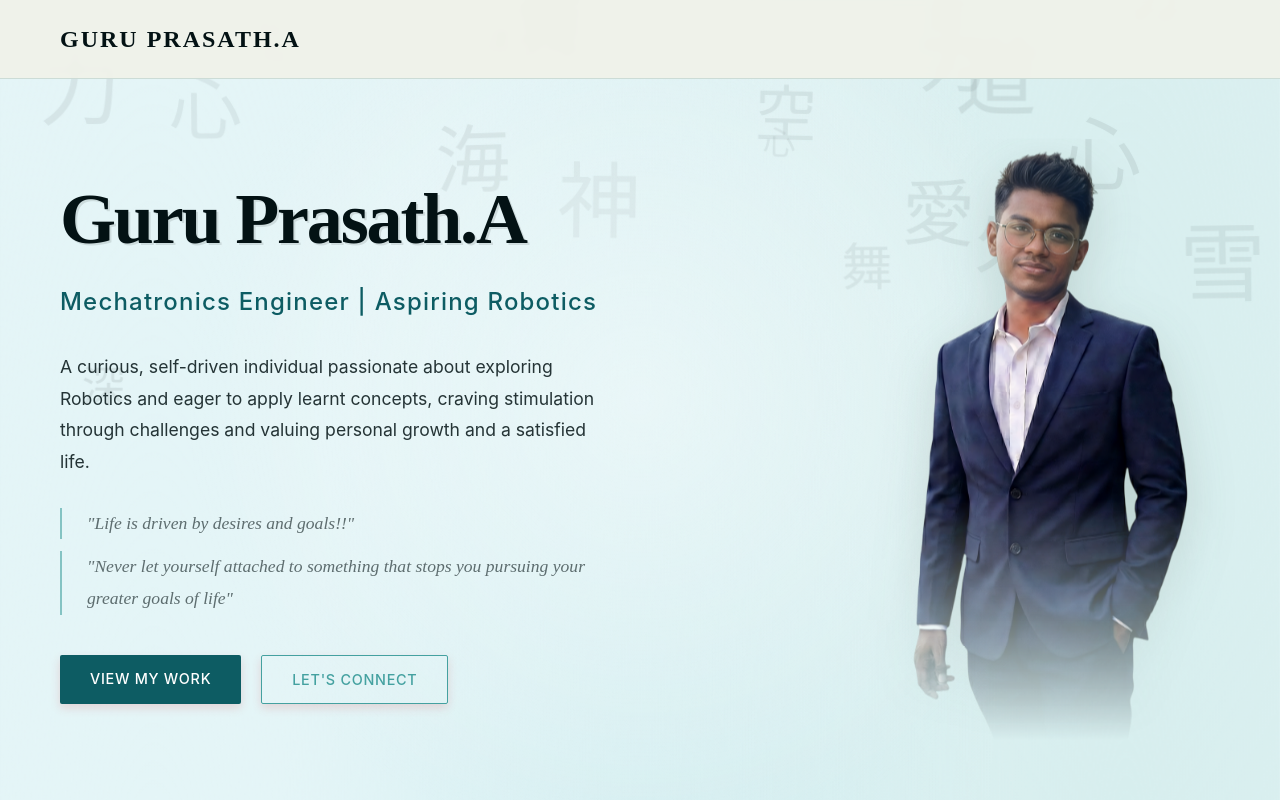
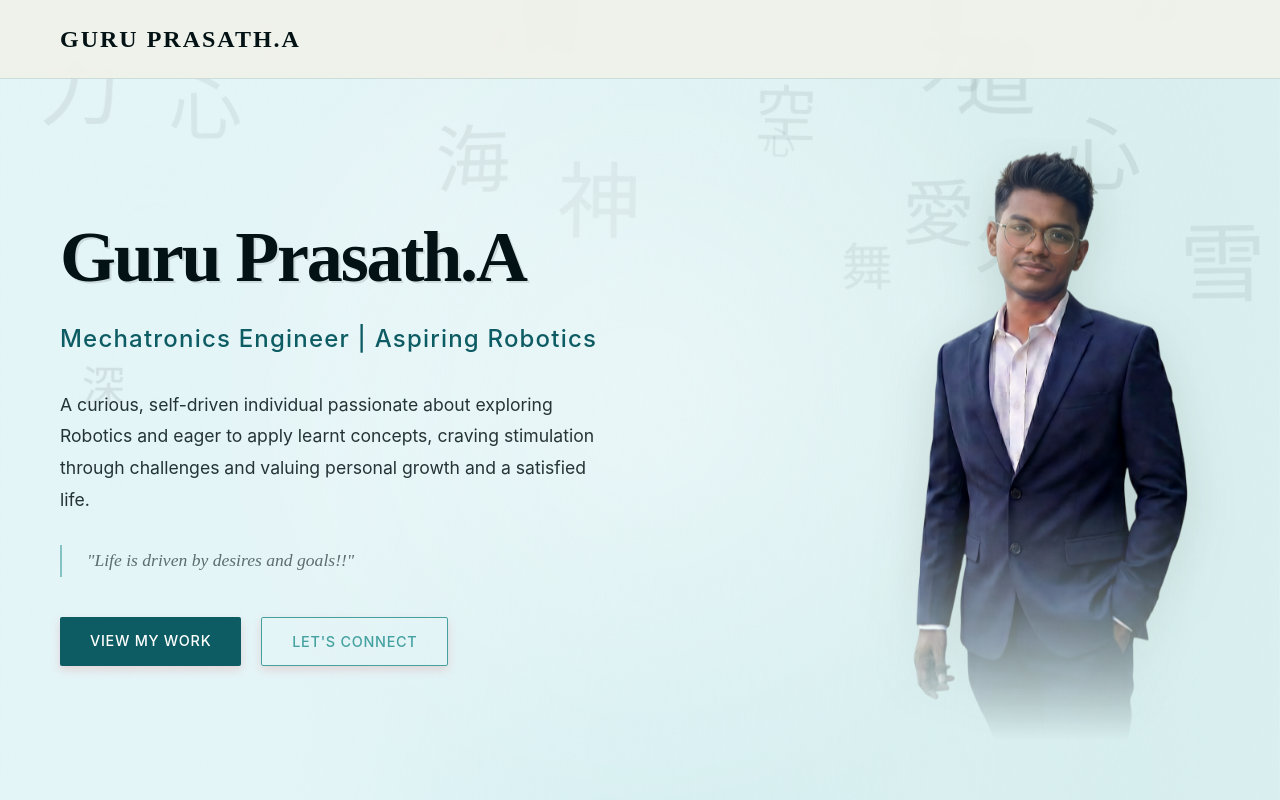
Before and after one commit to Pirate-tek/guru-portfolio, a React (Vite) app: page / in a window 1280 px wide. Shown: the top 800 px of the page. Built offline with nearby package versions, Linux system fonts and the light colour scheme; a web font is replaced by a local one.

Commit message:
new_update

```diff
--- a/src/components/Blog.jsx
+++ b/src/components/Blog.jsx
@@ -3,6 +3,12 @@ import './Blog.css';
 
 const Blog = () => {
     const blogs = [
+        {
+            title: 'Never let yourself attached to something that stops you pursuing your greater goals of life',
+            date: 'Sep 7th 2026',
+            category: 'Personal',
+            excerpt: 'Stay focused on your true path......'
+        },
         {
             title: 'The ability to ask right questions will leads to actual progress',
             date: 'Jan 3rd 2026',
--- a/src/components/Hero.css
+++ b/src/components/Hero.css
@@ -67,10 +67,6 @@
     opacity: 0.7;
     font-family: var(--font-display);
     /* More traditional feel for philosophy */
-}
-
-.hero-philosophy + .hero-philosophy {
-    margin-top: 12px;
 }
 
 .hero-actions {
--- a/src/components/Hero.jsx
+++ b/src/components/Hero.jsx
@@ -16,9 +16,6 @@ const Hero = () => {
                         <p className="hero-philosophy">
                             "Life is driven by desires and goals!!"
                         </p>
-                        <p className="hero-philosophy">
-                            "Never let yourself attached to something that stops you pursuing your greater goals of life"
-                        </p>
                     </div>
                     <div className="hero-actions">
                         <a href="#projects" className="btn">View My Work</a>
```
